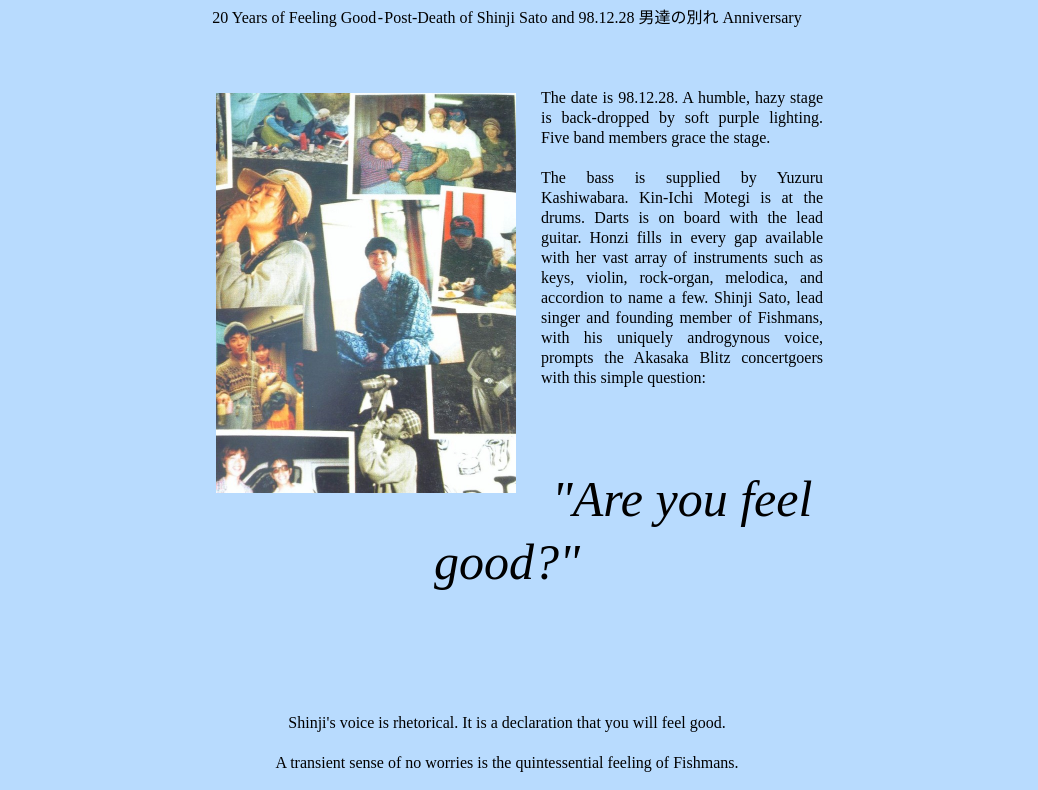
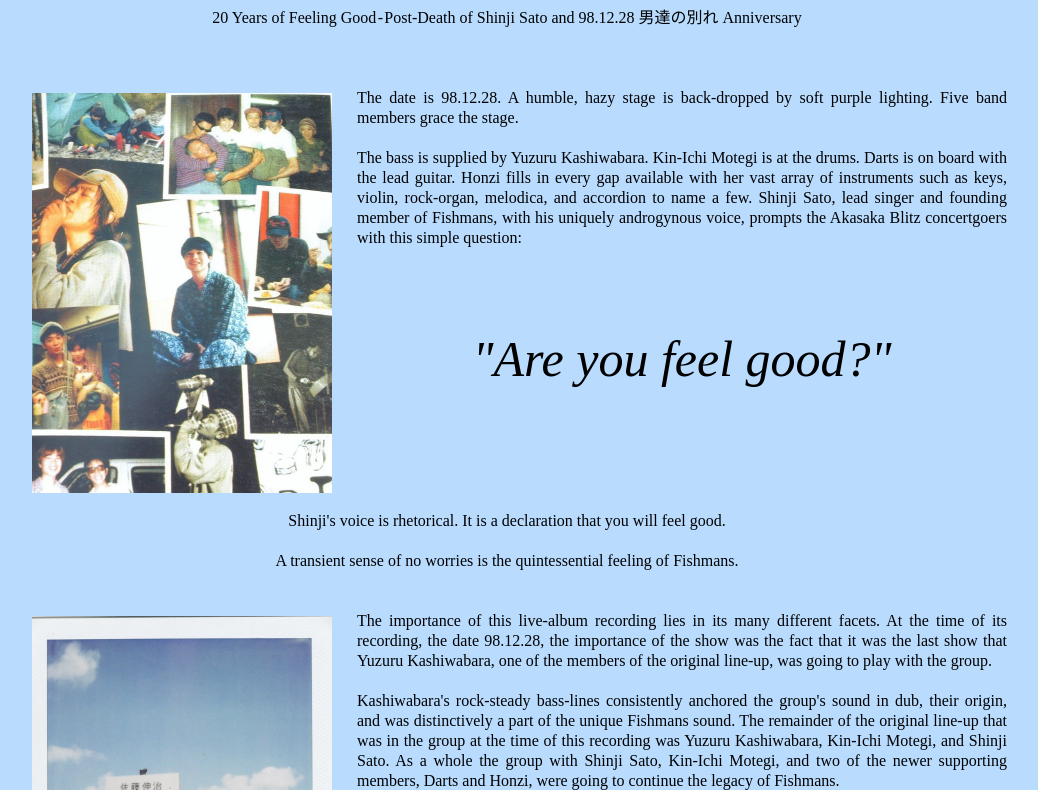
Before and after one commit to bugjr1028/blue-sky, a plain HTML site: page musings/friends of fish/1.html in a window 1280 px wide. Shown: the top 790 px of the page, without its empty margins (133-1171 px from the left). Drawn offline with Linux system fonts and the light colour scheme.

Commit message:
max width

```diff
--- a/musings/friends of fish/1.html
+++ b/musings/friends of fish/1.html
@@ -19,7 +19,7 @@
 <body>
     <center>
 	<div class="container">
-	    <div style="width: 50%; line-height: 1.25">
+	    <div style="max-width: 1000px; line-height: 1.25">
     	        20 Years of Feeling Good - Post-Death of Shinji Sato and 98.12.28 男達の別れ Anniversary
                 <br>
                 <br>
```
